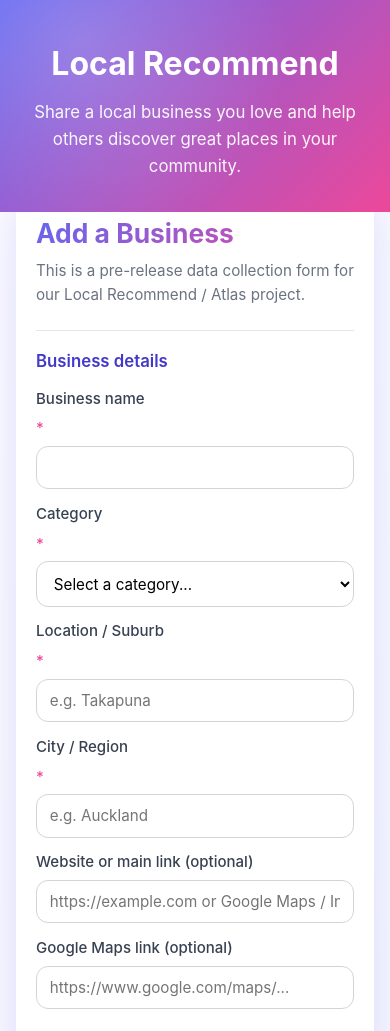
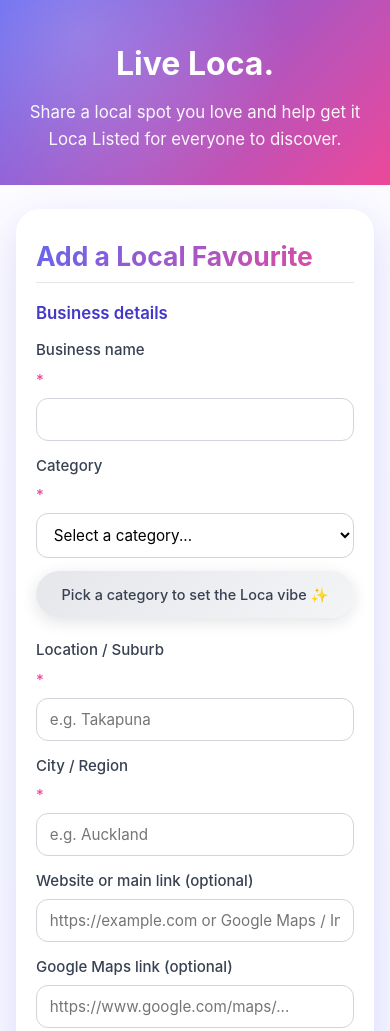
Before and after one commit to ATHERION-GLOBAL/Local_Recommend, a plain HTML site: page index.html in a window 390 px wide. Shown: the top 1031 px of the page. Drawn offline with Linux system fonts and the light colour scheme.

Commit message:
Add Loca branding with dynamic category highlights and fix header overlap flicker
- Rebranded form and thank-you pages for Loca (Live Loca, Loca Listed, etc.)
- Added category-based phrases and color themes (Restaurant, Gym, Beauty, Retail, Professional, Other)
- Updated index.html and style.css for dynamic "Loca vibe" banner
- Enhanced Gen Z styling and refined overall UI/UX tone
- Fixed layout issue where form card overlapped header and flickered on refresh
  (removed negative margins and adjusted mobile spacing)
- Ensured curved card edges remain fully visible across browsers

```diff
--- a/css/style.css
+++ b/css/style.css
@@ -1,4 +1,4 @@
-/* Gen Z Inspired Style for Local Recommend */
+/* Gen Z Inspired Style for Loca */
 
 /* Reset-ish */
 *,
@@ -67,7 +67,7 @@ main {
 /* Card */
 .card {
   max-width: 720px;
-  margin: -2rem auto 3rem;
+  margin: 1.5rem auto 3rem;
   background: #ffffff;
   padding: 2rem 1.75rem;
   border-radius: 24px;
@@ -164,6 +164,60 @@ textarea:focus {
 textarea {
   resize: vertical;
   min-height: 110px;
+}
+
+/* Category banner */
+.category-banner {
+  margin: 0.75rem 0 1.25rem;
+  padding: 0.75rem 1rem;
+  border-radius: 999px;
+  font-size: 0.9rem;
+  font-weight: 500;
+  text-align: center;
+  transition: background 0.2s ease, color 0.2s ease, box-shadow 0.2s ease;
+  box-shadow: 0 4px 16px rgba(15, 23, 42, 0.12);
+}
+
+/* Default / neutral */
+.category-default {
+  background: linear-gradient(135deg, #e5e7eb, #f3f4f6);
+  color: #374151;
+}
+
+/* Restaurant / Café */
+.category-restaurant {
+  background: linear-gradient(135deg, #f97316, #ec4899);
+  color: #fff;
+}
+
+/* Gym / Fitness */
+.category-gym {
+  background: linear-gradient(135deg, #22c55e, #0ea5e9);
+  color: #fff;
+}
+
+/* Beauty / Spa */
+.category-beauty {
+  background: linear-gradient(135deg, #ec4899, #a855f7);
+  color: #fff;
+}
+
+/* Retail / Shop */
+.category-retail {
+  background: linear-gradient(135deg, #3b82f6, #6366f1);
+  color: #fff;
+}
+
+/* Professional services */
+.category-professional {
+  background: linear-gradient(135deg, #0f172a, #4b5563);
+  color: #f9fafb;
+}
+
+/* Other */
+.category-other {
+  background: linear-gradient(135deg, #6b7280, #a855f7);
+  color: #f9fafb;
 }
 
 /* Radio group */
@@ -306,6 +360,6 @@ input[type="checkbox"] {
 
   .card {
     padding: 1.6rem 1.25rem;
-    margin-top: -1.6rem;
+    margin-top: 1.5rem;
   }
 }
--- a/index.html
+++ b/index.html
@@ -3,7 +3,7 @@
 <head>
   <meta charset="UTF-8" />
   <meta name="viewport" content="width=device-width, initial-scale=1.0" />
-  <title>Local Recommend | Add a Business</title>
+  <title>Loca | Add a Local Favourite</title>
   <link rel="stylesheet" href="css/style.css" />
 
   <!-- Google Analytics (replace G-7SG0DYD3YG with your GA4 Measurement ID) -->
@@ -19,17 +19,17 @@
 <body>
   <header>
     <div class="header-inner">
-      <h1>Local Recommend</h1>
-      <p>Share a local business you love and help others discover great places in your community.</p>
+      <h1>Live Loca.</h1>
+      <p>Share a local spot you love and help get it Loca Listed for everyone to discover.</p>
     </div>
   </header>
 
   <main>
     <section class="card">
-      <h2 class="card-title">Add a Business</h2>
-      <p class="card-subtitle">
-        This is a pre-release data collection form for our Local Recommend / Atlas project.
-      </p>
+      <h2 class="card-title">Add a Local Favourite</h2>
+<!--      <p class="card-subtitle">-->
+<!--        This is a pre-release data collection form for <strong>Loca</strong> — our community-powered local guide.-->
+<!--      </p>-->
 
       <form id="business-form">
         <!-- Honeypot (for bots) -->
@@ -78,6 +78,11 @@
             </label>
           </div>
 
+          <!-- Loca category banner -->
+          <div id="category-banner" class="category-banner category-default">
+            <span id="category-phrase">Pick a category to set the Loca vibe ✨</span>
+          </div>
+
           <label>Location / Suburb <span class="required">*</span>
             <input type="text" name="location-suburb" placeholder="e.g. Takapuna" required />
           </label>
@@ -111,7 +116,7 @@
             <textarea
               name="reason"
               rows="4"
-              placeholder="Tell us about the vibe, service, food, products, or anything you love..."
+              placeholder="Tell us the story: the vibe, the people, the food, the little things that make it Loca-level good..."
               required
             ></textarea>
           </label>
@@ -207,7 +212,7 @@
             <input type="checkbox" name="public-consent" required />
             <span>
               I’m happy for this recommendation (and my first name only) to be featured
-              on Local Recommend / Atlas in the future. <span class="required">*</span>
+              on Loca in the future. <span class="required">*</span>
             </span>
           </label>
 
@@ -221,7 +226,7 @@
 
         <!-- ACTIONS -->
         <div class="form-actions">
-          <button type="submit" id="submit-btn">Submit recommendation</button>
+          <button type="submit" id="submit-btn">Get it Loca Listed</button>
           <p class="helper-text" id="status-text">
             By submitting, you confirm the information is accurate to the best of your knowledge.
           </p>
@@ -231,7 +236,7 @@
   </main>
 
   <footer>
-    <p>© 2025 Local Recommend · All rights reserved</p>
+    <p>© 2025 Loca · All rights reserved</p>
   </footer>
 
   <script>
@@ -248,6 +253,9 @@
     const otherCategoryDiv = document.getElementById('other-category');
     const customCategoryInput = document.getElementById('custom-category');
 
+    const categoryBanner = document.getElementById('category-banner');
+    const categoryPhrase = document.getElementById('category-phrase');
+
     const sourceField = document.getElementById('source-field');
     const campaignField = document.getElementById('campaign-field');
 
@@ -263,9 +271,40 @@
     let formLoadTime = Date.now();
     loadTimestampEl.value = String(formLoadTime);
 
-    // Show/hide custom category field
+    // Category -> phrase + colour config
+    const categoryConfig = {
+      'Restaurant / Café': {
+        phrase: 'Eat local, live Loca.',
+        className: 'category-restaurant'
+      },
+      'Gym / Fitness': {
+        phrase: 'Train local, feel Loca.',
+        className: 'category-gym'
+      },
+      'Beauty / Spa': {
+        phrase: 'Glow local, glow Loca.',
+        className: 'category-beauty'
+      },
+      'Retail / Shop': {
+        phrase: 'Shop local, shop Loca.',
+        className: 'category-retail'
+      },
+      'Professional services': {
+        phrase: 'Trusted locals, powered by Loca.',
+        className: 'category-professional'
+      },
+      'Other': {
+        phrase: 'If it’s local, it’s Loca.',
+        className: 'category-other'
+      }
+    };
+
+    // Show/hide custom category field + update Loca banner
     function updateCategoryState() {
-      if (categorySelect.value === 'Other') {
+      const value = categorySelect.value;
+
+      // Handle "Other" custom category field
+      if (value === 'Other') {
         otherCategoryDiv.classList.remove('hidden');
         customCategoryInput.required = true;
       } else {
@@ -273,7 +312,19 @@
         customCategoryInput.required = false;
         customCategoryInput.value = '';
       }
+
+      // Handle phrase & colour
+      categoryBanner.className = 'category-banner category-default';
+
+      if (categoryConfig[value]) {
+        categoryPhrase.textContent = categoryConfig[value].phrase;
+        categoryBanner.classList.remove('category-default');
+        categoryBanner.classList.add(categoryConfig[value].className);
+      } else {
+        categoryPhrase.textContent = 'Pick a category to set the Loca vibe ✨';
+      }
     }
+
     categorySelect.addEventListener('change', updateCategoryState);
     updateCategoryState();
 
@@ -339,7 +390,7 @@
 
       submitBtn.disabled = true;
       submitBtn.textContent = 'Sending...';
-      statusText.textContent = 'Please wait a moment while we save your recommendation.';
+      statusText.textContent = 'Please wait a moment while we save your Loca recommendation.';
 
       const formData = new FormData(form);
       formData.append('key', ACCESS_KEY);
@@ -355,7 +406,7 @@
         .catch(err => {
           console.error('Error submitting form', err);
           submitBtn.disabled = false;
-          submitBtn.textContent = 'Submit recommendation';
+          submitBtn.textContent = 'Submit to get it Loca Listed';
           statusText.textContent = 'Something went wrong. Please try again in a moment.';
         });
     });
--- a/thank-you.html
+++ b/thank-you.html
@@ -3,41 +3,41 @@
 <head>
   <meta charset="UTF-8" />
   <meta name="viewport" content="width=device-width, initial-scale=1.0" />
-  <title>Thank You | Local Recommend</title>
+  <title>Thank You | Loca</title>
   <link rel="stylesheet" href="css/style.css" />
 
   <!-- Google Analytics (same ID as index.html) -->
-  <script async src="https://www.googletagmanager.com/gtag/js?id=G-XXXXXXX"></script>
+  <script async src="https://www.googletagmanager.com/gtag/js?id=G-7SG0DYD3YG"></script>
   <script>
     window.dataLayer = window.dataLayer || [];
     function gtag(){dataLayer.push(arguments);}
     gtag('js', new Date());
-    gtag('config', 'G-XXXXXXX');
+    gtag('config', 'G-7SG0DYD3YG');
   </script>
 </head>
 
 <body>
   <header>
     <div class="header-inner">
-      <h1>Thank you! 💜</h1>
-      <p>Your recommendation has been received.</p>
+      <h1>You just went Loca Listed 🎉</h1>
+      <p>Your local favourite is now part of the Loca story.</p>
     </div>
   </header>
 
   <main>
     <section class="card center-text">
-      <h2 class="card-title">You’re helping build Local Recommend</h2>
+      <h2 class="card-title">Thanks for living Loca with us</h2>
       <p class="card-subtitle">
-        We’ll review your suggestion and include it as we grow our community-powered guide.
+        Your recommendation helps others discover the best local spots and keeps the community thriving.
       </p>
 
-      <p>Have another favourite spot?</p>
-      <a href="index.html" class="btn">Add another recommendation</a>
+      <p>Got another place you love?</p>
+      <a href="index.html" class="btn">Add another Loca favourite</a>
     </section>
   </main>
 
   <footer>
-    <p>© 2025 Local Recommend · All rights reserved</p>
+    <p>© 2025 Loca · All rights reserved</p>
   </footer>
 </body>
 </html>
```
